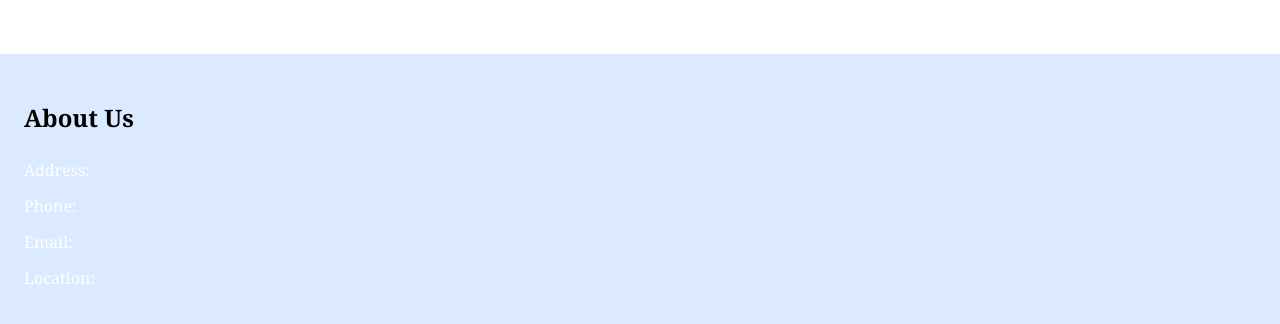
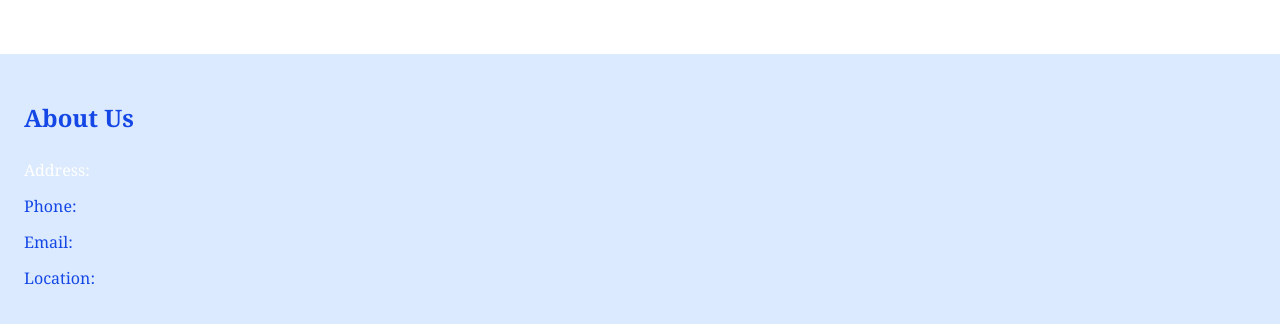
Before and after one commit to SnehaEmbroideryWorks/SEW-frontend, a React (Vite) app: page / in a window 1280 px wide. Shown: the part 1114-1438 px from the top of the page. Built offline with nearby package versions, Linux system fonts and the light colour scheme; no server answers.

Commit message:
Update Home.jsx

```diff
--- a/src/pages/Home.jsx
+++ b/src/pages/Home.jsx
@@ -95,7 +95,7 @@ export default function Home() {
       </section>
 
       {/* ABOUT US */}
-      <section className="bg-blue-100 text-black py-12">
+      <section className="bg-blue-100 text-blue-700 py-12">
         <div className="max-w-7xl mx-auto px-6">
           <h2 className="text-2xl font-semibold mb-6">
             About Us
@@ -108,17 +108,17 @@ export default function Home() {
             </p>
 
             <p>
-              <span className="font-medium text-white">Phone:</span>
+              <span className="font-medium text-blue-700">Phone:</span>
               &nbsp;+91 9398336923
             </p>
 
             <p>
-              <span className="font-medium text-white">Email:</span>
+              <span className="font-medium text-blue-700">Email:</span>
               &nbsp;orders.snehaembroideryworks@gmail.com
             </p>
 
             <p>
-              <span className="font-medium text-white">Location:</span>{" "}
+              <span className="font-medium text-blue-700">Location:</span>{" "}
               <a
                 href="https://maps.app.goo.gl/P9UUNQuJaJ9xuXFn7"
                 target="_blank"
```
